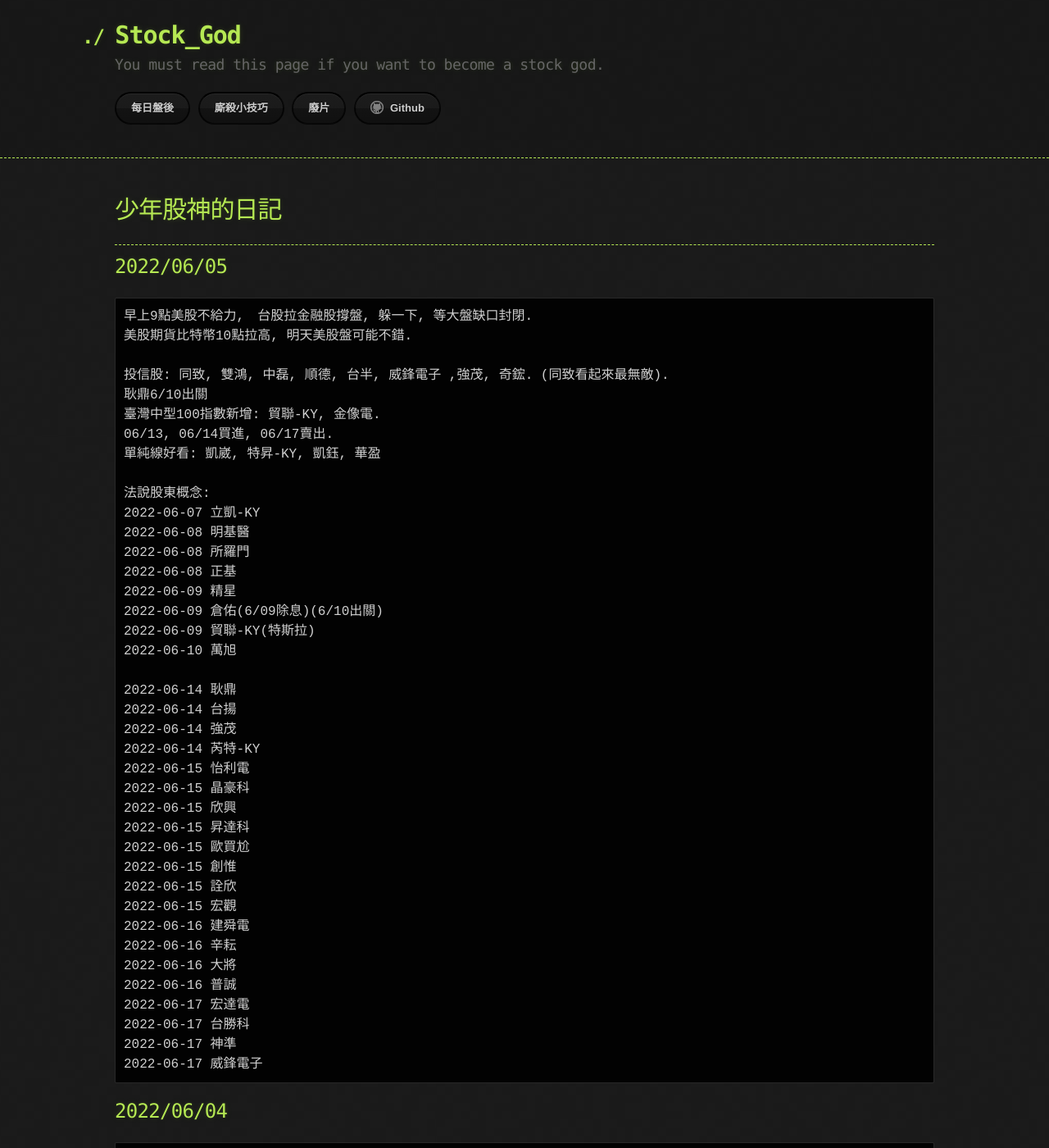
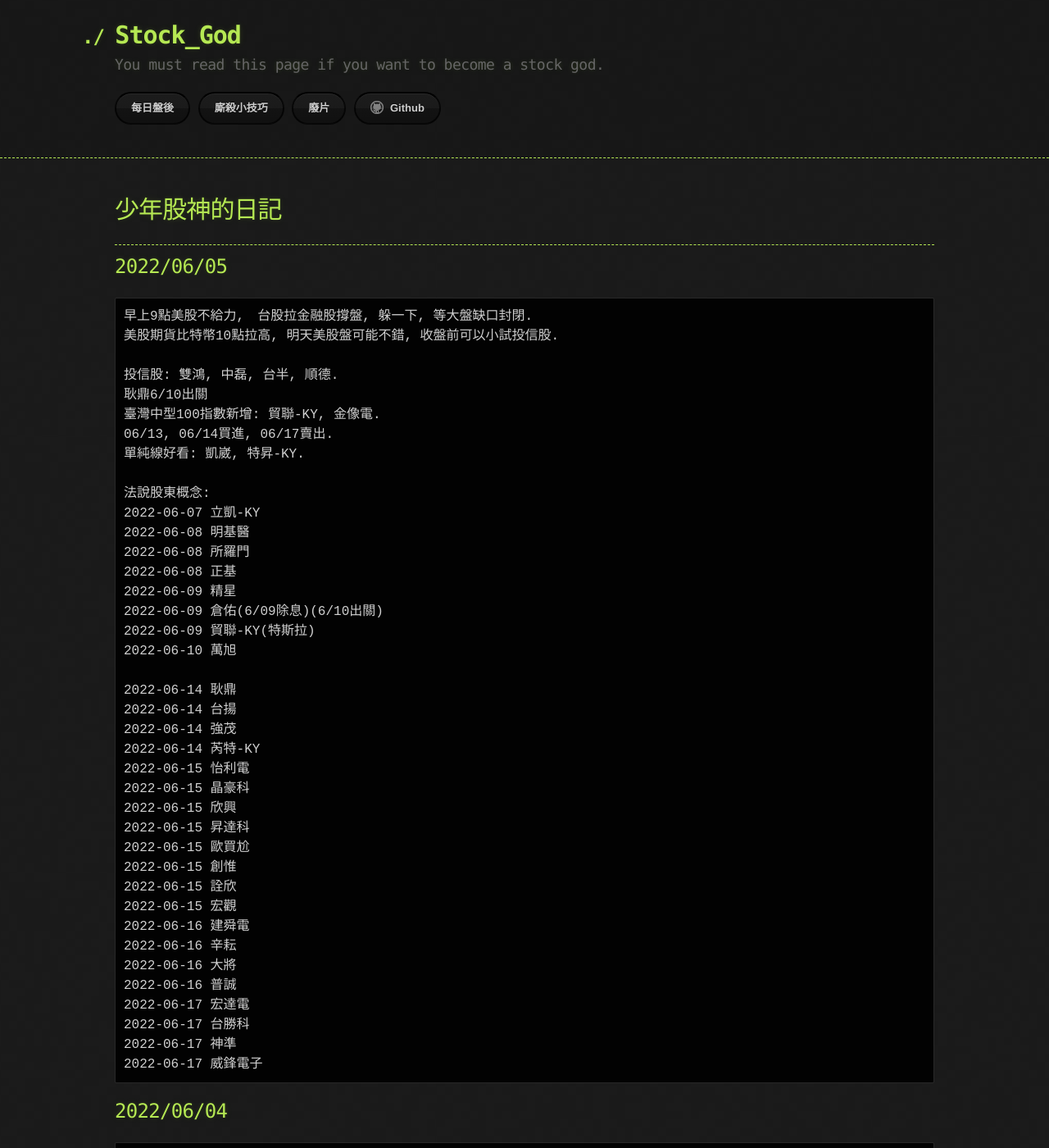
Before and after one commit to lepg5487/Stock_God, a Jekyll site: the page built from index.md, in a window 1280 px wide and 1400 px high. Shown: the whole window at 82% size. Built offline with Jekyll 4.4.1, drawn with Linux system fonts in a browser that asks for light colours; our own code applies the rules of GitHub Pages for plain Markdown files.

Commit message:
Update index.md

````diff
--- a/index.md
+++ b/index.md
@@ -9,13 +9,13 @@ layout: testlayouts
 ## 2022/06/05
 ```
 早上9點美股不給力,　台股拉金融股撐盤, 躲一下, 等大盤缺口封閉.
-美股期貨比特幣10點拉高, 明天美股盤可能不錯.
+美股期貨比特幣10點拉高, 明天美股盤可能不錯, 收盤前可以小試投信股.
 
-投信股: 同致, 雙鴻, 中磊, 順德, 台半, 威鋒電子 ,強茂, 奇鋐. (同致看起來最無敵).
+投信股: 雙鴻, 中磊, 台半, 順德.
 耿鼎6/10出關
 臺灣中型100指數新增: 貿聯-KY, 金像電.
 06/13, 06/14買進, 06/17賣出.
-單純線好看: 凱崴, 特昇-KY, 凱鈺, 華盈
+單純線好看: 凱崴, 特昇-KY.
 
 法說股東概念:
 2022-06-07 立凱-KY
````
